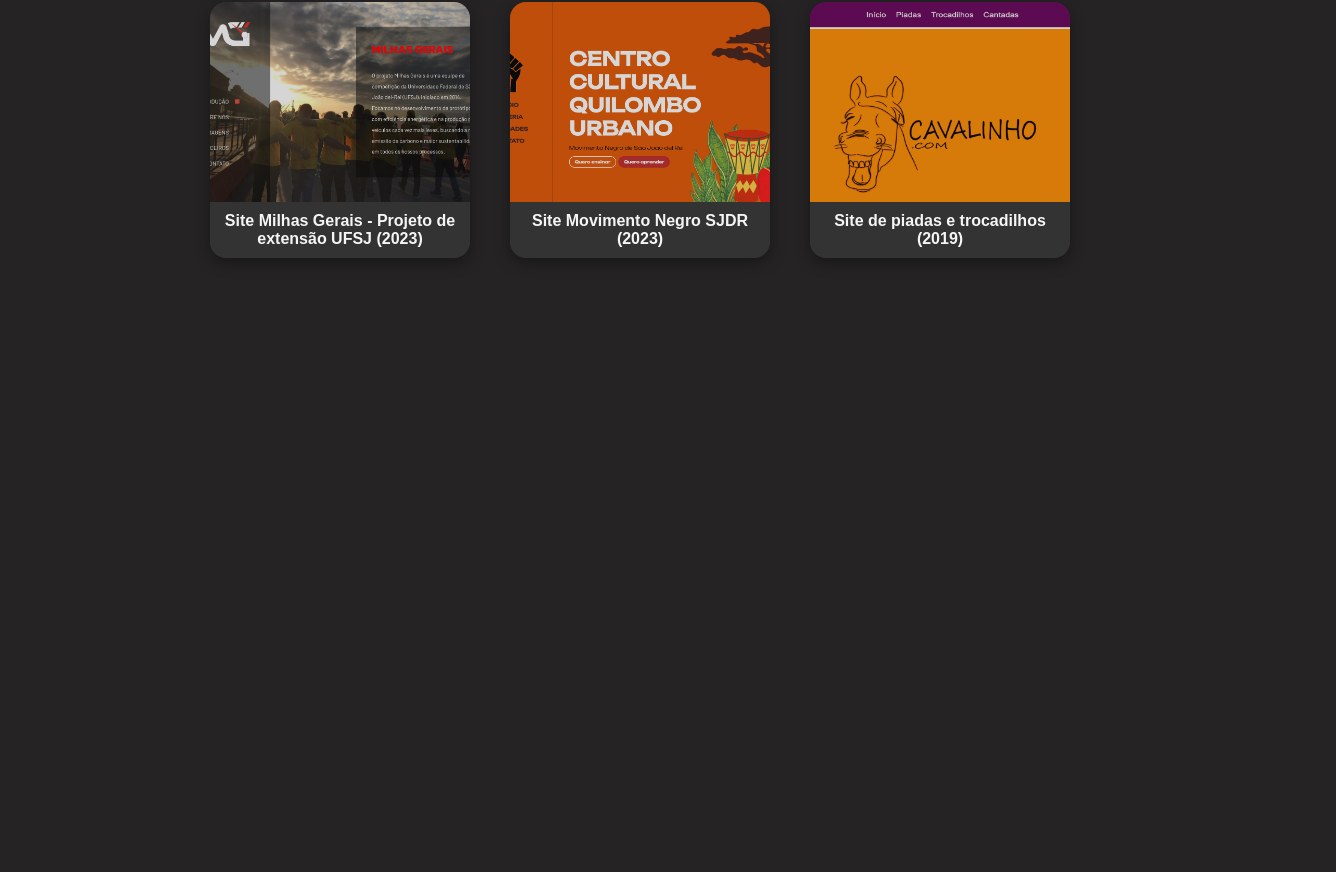
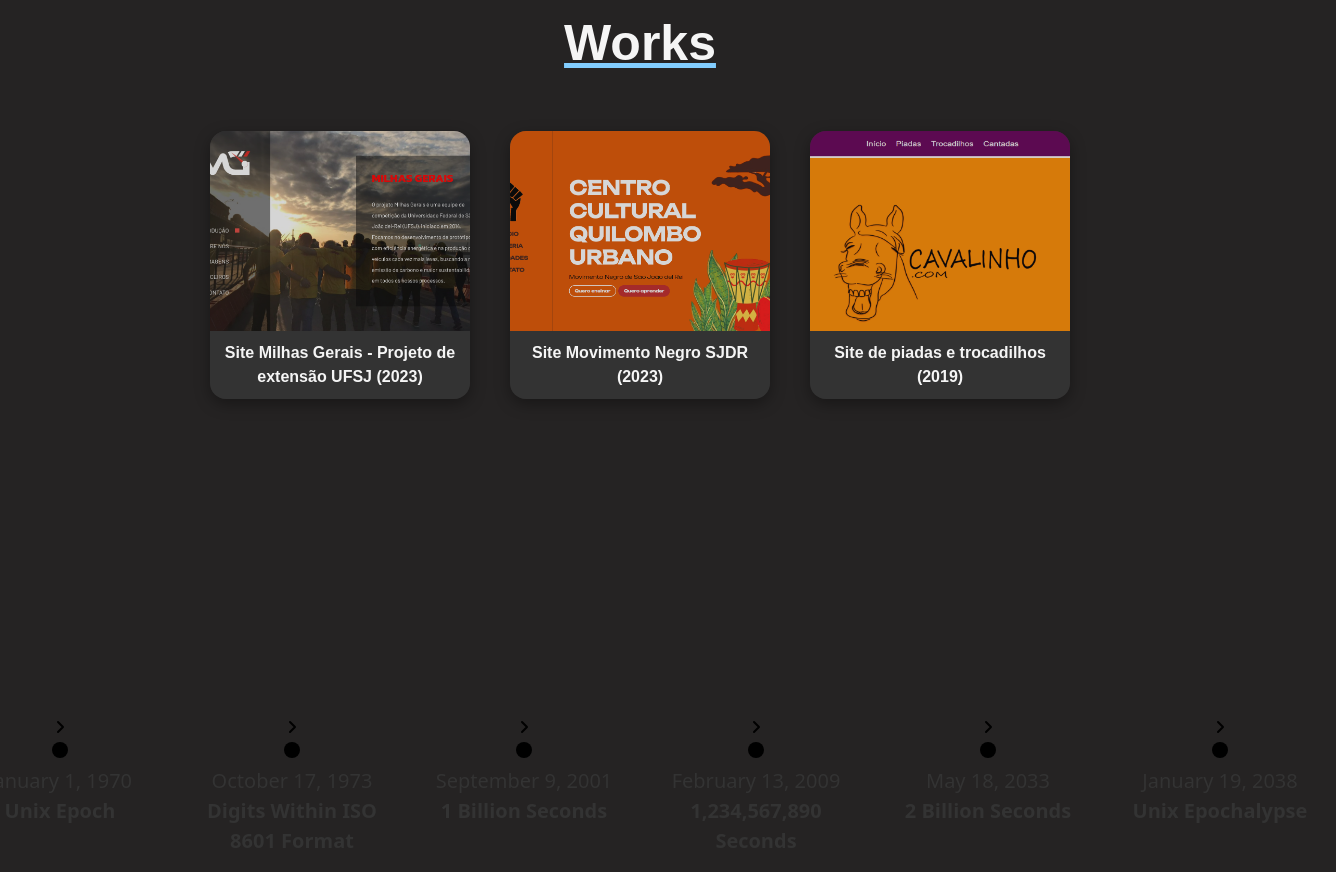
Before and after one commit to scjoaoantonio/reactportfolio, a React (Create React App) app: page / in a window 1280 px wide. Shown: the part 1417-2289 px from the top of the page, 1336 px wide, since content can reach past the window. Before the commit the page ends 1855 px from the top, so only its background shows below. Built offline with nearby package versions, Linux system fonts and the light colour scheme.

Commit message:
start timeline

```diff
--- a/src/App.jsx
+++ b/src/App.jsx
@@ -4,6 +4,7 @@ import { Menu } from "./Components/Menu";
 import { Home } from "./Pages/Home";
 import { Skills } from "./Pages/Skills";
 import { Works } from "./Pages/Works";
+import Timeline from "./Pages/Timeline";
 
 const App = () => {
   return (
@@ -14,8 +15,10 @@ const App = () => {
         <hr />
         <Skills />
         <hr />
+        <Works />
+        <hr />
+        <Timeline />
       </div>
-      <Works />
     </>
   );
 };
--- /dev/null
+++ b/src/Pages/Timeline/index.css
@@ -0,0 +1,76 @@
+body {
+  margin: 0;
+  padding: 0;
+  font-family: system-ui, sans-serif;
+  color: #333;
+  line-height: 1.5;
+}
+
+h1 {
+  text-align: center;
+  padding: 1rem 0;
+  font-size: 1.5rem;
+  margin: 0;
+}
+
+#timeline {
+  display: flex;
+  flex-direction: row;
+  overflow-x: auto;
+}
+
+.timeline__item {
+  display: flex;
+  flex-direction: column;
+  align-items: center;
+  position: relative;
+  margin: 1rem;
+  flex: 0 0 auto;
+  width: 200px;
+}
+
+.timeline__item-header {
+  display: flex;
+  flex-direction: column;
+  align-items: center;
+  cursor: pointer;
+}
+
+.timeline__dot {
+  width: 1rem;
+  height: 1rem;
+  background: #000;
+  border-radius: 50%;
+}
+
+.timeline__meta {
+  text-align: center;
+  margin-top: 0.5rem;
+}
+
+.timeline__item-body {
+  margin-top: 0.5rem;
+  display: none;
+  flex-direction: column;
+  align-items: center;
+}
+
+.timeline__item-body-content {
+  padding: 0.5rem;
+  background: #f0f0f0;
+  border-radius: 0.25rem;
+}
+
+.timeline__arrow {
+  border: none;
+  background: none;
+  cursor: pointer;
+}
+
+.timeline__arrow-icon {
+  transform: rotate(-90deg);
+}
+
+.timeline__arrow[aria-expanded="true"] .timeline__arrow-icon {
+  transform: rotate(0);
+}
--- /dev/null
+++ b/src/Pages/Timeline/index.jsx
@@ -0,0 +1,126 @@
+// ./Pages/Timeline.jsx
+
+import React, { useState } from "react";
+import "./index.css";
+import "../../global.css";
+
+const Timeline = () => {
+  const [expandedItems, setExpandedItems] = useState({});
+
+  const toggleItem = (id) => {
+    setExpandedItems((prevState) => ({
+      ...prevState,
+      [id]: !prevState[id],
+    }));
+  };
+
+  return (
+    <section className="timeline">
+      <svg display="none">
+        <symbol id="arrow">
+          <polyline
+            points="7 10,12 15,17 10"
+            fill="none"
+            stroke="currentcolor"
+            strokeLinecap="round"
+            strokeLinejoin="round"
+            strokeWidth="2"
+          />
+        </symbol>
+      </svg>
+      <div id="timeline" className="timeline">
+        {timelineData.map((item, index) => (
+          <div key={index} className="timeline__item">
+            <div className="timeline__item-header">
+              <button
+                className="timeline__arrow"
+                type="button"
+                id={`item${index}`}
+                aria-labelledby={`item${index}-name`}
+                aria-expanded={expandedItems[index] || false}
+                aria-controls={`item${index}-ctrld`}
+                aria-haspopup="true"
+                onClick={() => toggleItem(index)}
+              >
+                <svg
+                  className="timeline__arrow-icon"
+                  viewBox="0 0 24 24"
+                  width="24px"
+                  height="24px"
+                >
+                  <use href="#arrow" />
+                </svg>
+              </button>
+              <span className="timeline__dot"></span>
+              <span id={`item${index}-name`} className="timeline__meta">
+                <time className="timeline__date" dateTime={item.dateTime}>
+                  {item.date}
+                </time>
+                <br />
+                <strong className="timeline__title">{item.title}</strong>
+              </span>
+            </div>
+            <div
+              className="timeline__item-body"
+              id={`item${index}-ctrld`}
+              role="region"
+              aria-labelledby={`item${index}`}
+              aria-hidden={!expandedItems[index] || false}
+              style={{ display: expandedItems[index] ? "flex" : "none" }}
+            >
+              <div className="timeline__item-body-content">
+                <p className="timeline__item-p">{item.content}</p>
+              </div>
+            </div>
+          </div>
+        ))}
+      </div>
+    </section>
+  );
+};
+
+const timelineData = [
+  {
+    dateTime: "1970-01-01",
+    date: "January 1, 1970",
+    title: "Unix Epoch",
+    content:
+      "This is the day the Unix clock began (or December 31, 1969 if you live behind UTC 😉).",
+  },
+  {
+    dateTime: "1973-10-17",
+    date: "October 17, 1973",
+    title: "Digits Within ISO 8601 Format",
+    content:
+      "At 6:36:57 PM UTC, the date in ISO 8601 format (1973-10-17) within the time digits (119731017) appeared for the first time.",
+  },
+  {
+    dateTime: "2001-09-09",
+    date: "September 9, 2001",
+    title: "1 Billion Seconds",
+    content:
+      "Unix time reached 1,000,000,000 seconds at 1:46:40 AM UTC. The Danish UNIX User Group celebrated this in Copenhagen, Denmark.",
+  },
+  {
+    dateTime: "2009-02-13",
+    date: "February 13, 2009",
+    title: "1,234,567,890 Seconds",
+    content:
+      "At 11:31:30 PM UTC, the digits of the time were 1234567890. This was celebrated worldwide, and even Google had a doodle for it.",
+  },
+  {
+    dateTime: "2033-05-18",
+    date: "May 18, 2033",
+    title: "2 Billion Seconds",
+    content: "Unix time will reach 2,000,000,000 seconds at 3:33:20 AM UTC.",
+  },
+  {
+    dateTime: "2038-01-19",
+    date: "January 19, 2038",
+    title: "Unix Epochalypse",
+    content:
+      "Also known as the year 2038 problem, clocks running on a 32-bit signed integer will flip from 3:14:08 AM UTC on this day to 8:45:52 PM UTC on December 13, 1901.",
+  },
+];
+
+export default Timeline;
```
